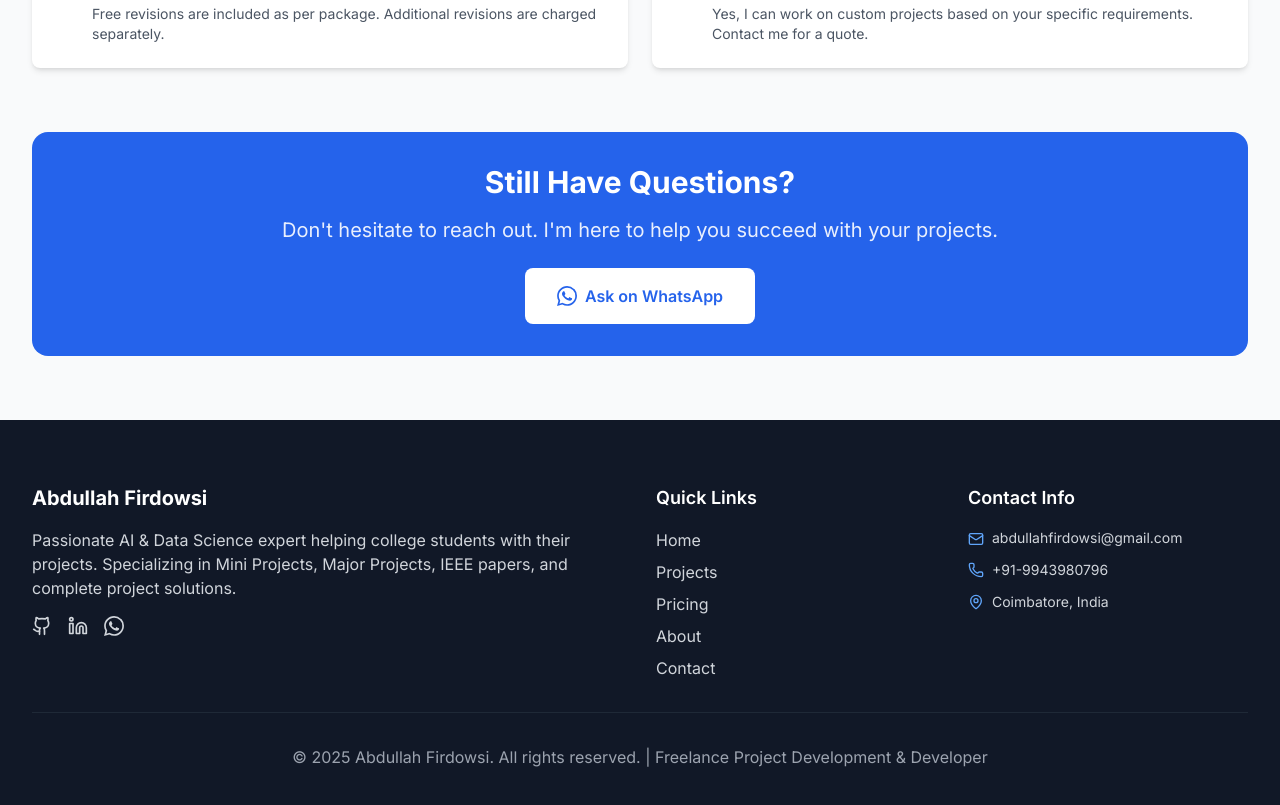
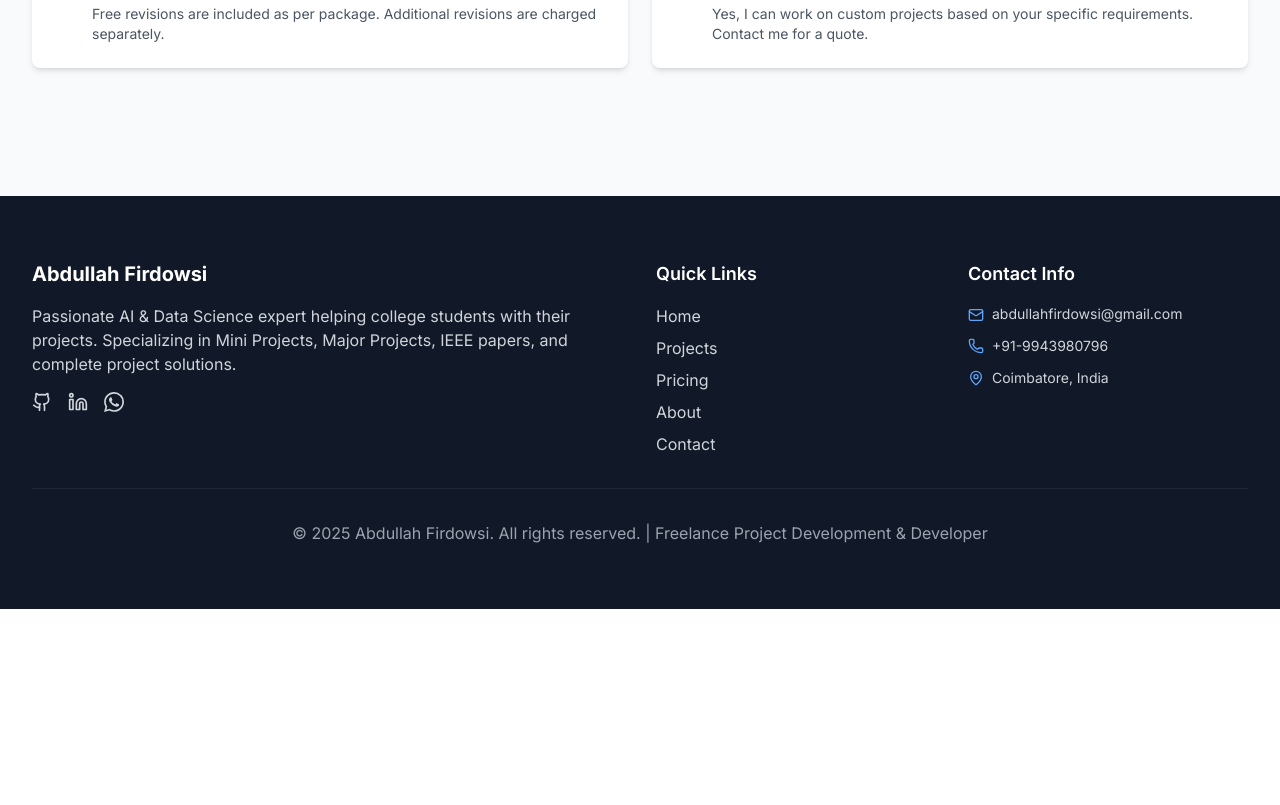
Before and after one commit to abdullahfirdowsi/portfolio-freelance-phase3, a React (Vite) app: page /contact in a window 1280 px wide. Shown: the part 1800-2605 px from the top of the page. After the commit the page ends 2409 px from the top, so only its background shows below. Built offline with nearby package versions, Linux system fonts and the light colour scheme; no server answers.

Commit message:
Remove Duplicate WhatsApp CTA Section

```diff
--- a/src/pages/Contact.tsx
+++ b/src/pages/Contact.tsx
@@ -327,26 +327,6 @@ const Contact = () => {
           </div>
         </div>
 
-        {/* Final CTA */}
-        <div className="text-center">
-          <div className="bg-primary-600 text-white rounded-2xl p-8">
-            <h2 className="text-2xl md:text-3xl font-bold mb-4">
-              Still Have Questions?
-            </h2>
-            <p className="text-xl mb-6 opacity-90">
-              Don't hesitate to reach out. I'm here to help you succeed with your projects.
-            </p>
-            <a
-              href="https://wa.me/919943980796?text=Hi%20Abdullah,%20I%20have%20some%20questions%20about%20your%20services."
-              target="_blank"
-              rel="noopener noreferrer"
-              className="bg-white text-primary-600 hover:bg-gray-100 px-8 py-4 rounded-lg font-semibold transition-all duration-300 inline-flex items-center space-x-2"
-            >
-              <WhatsAppIcon className="h-5 w-5" />
-              <span>Ask on WhatsApp</span>
-            </a>
-          </div>
-        </div>
       </div>
     </div>
   );
```
